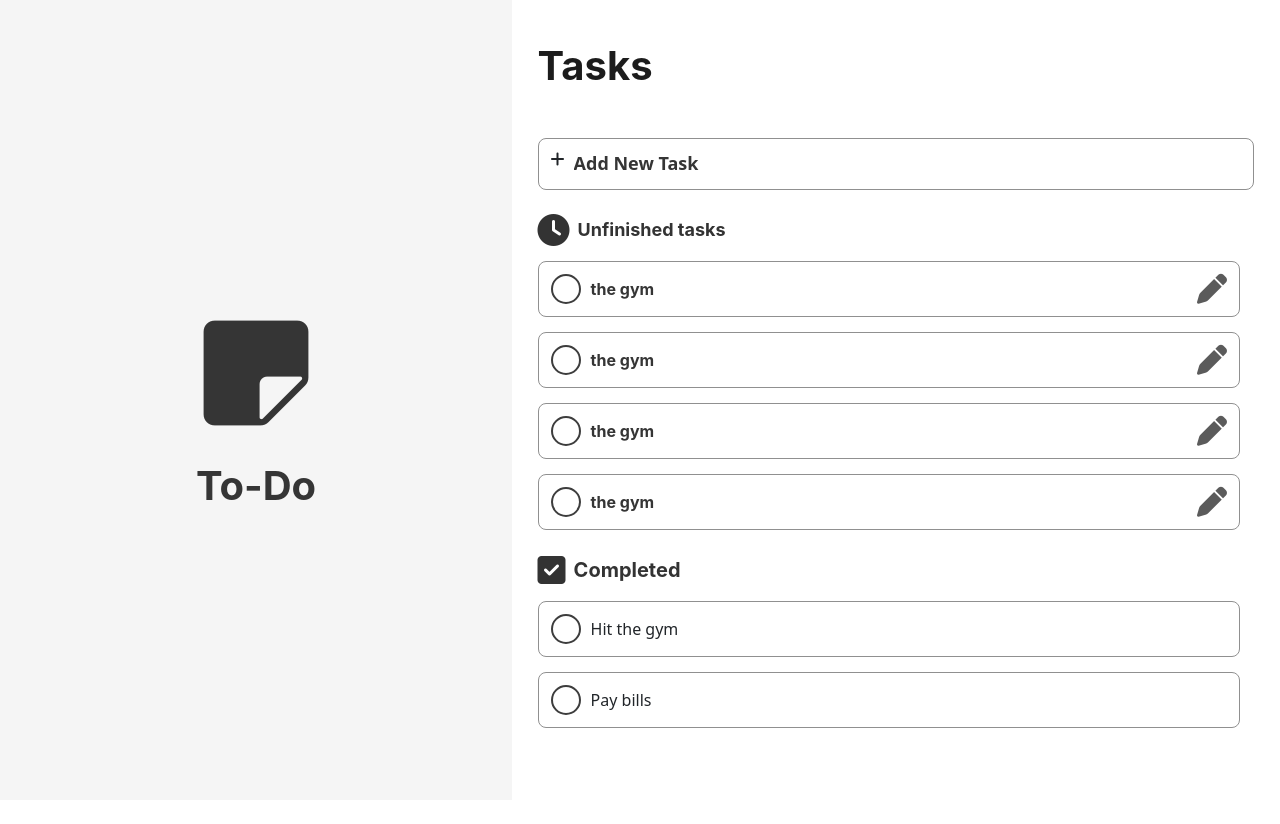
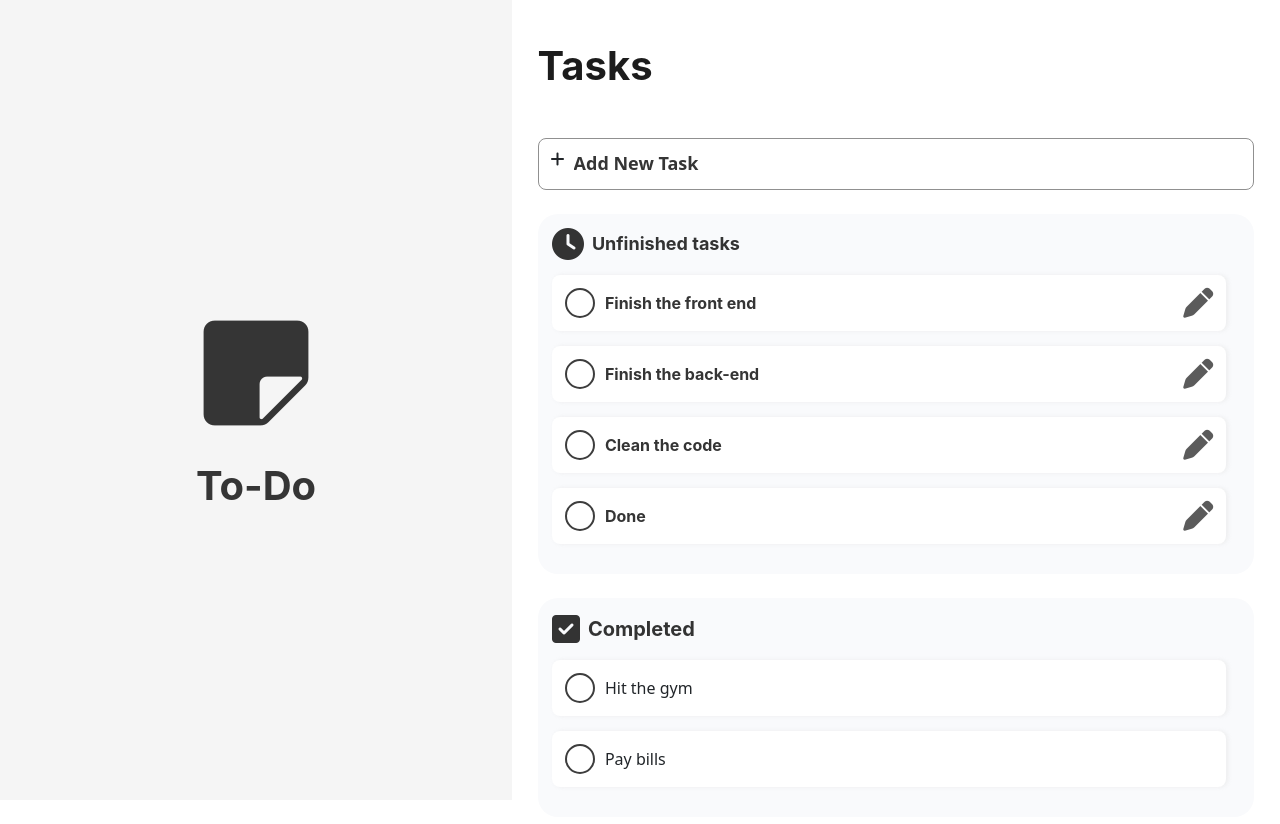
Before and after one commit to c-ent/To-Do-List, a plain HTML site: page index.html in a window 1280 px wide. Before the commit the page ends 800 px from the top, so only its background shows below. Drawn offline with nearby package versions, Linux system fonts and the light colour scheme.

Commit message:
change the style gain

```diff
--- a/index.html
+++ b/index.html
@@ -25,9 +25,9 @@
         <input class="addinput"type="text" placeholder="Add New Task">
       </div>
 
-      <div>
+      <div class="unfinisheddiv mt-4">
 
-        <div class="d-flex align-items-center mt-4 mb-2">
+        <div class="d-flex align-items-center mb-2">
           <i class="fa-solid fa-clock fa-2x"></i>
           <p class=" ms-2 unfinishedtxt">Unfinished tasks</p>
         </div>
@@ -35,25 +35,25 @@
         <ul id="myUL">
             <li>
               <input class="chckbox"type="checkbox">
-              <span class="tasktxt">the gym</span>
+              <span class="tasktxt">Finish the front end</span>
               <i class="fa-solid fa-pen"></i>
             </li>
 
             <li>
               <input class="chckbox"type="checkbox">
-              <span class="tasktxt">the gym</span>
+              <span class="tasktxt">Finish the back-end</span>
               <i class="fa-solid fa-pen"></i>
             </li>
 
             <li>
               <input class="chckbox"type="checkbox">
-              <span class="tasktxt">the gym</span>
+              <span class="tasktxt">Clean the code</span>
               <i class="fa-solid fa-pen"></i>
             </li>
 
             <li>
               <input class="chckbox"type="checkbox">
-              <span class="tasktxt">the gym</span>
+              <span class="tasktxt">Done</span>
               <i class="fa-solid fa-pen"></i>
             </li>
 
@@ -65,9 +65,9 @@
       </div>
 
 
-      <div>
+      <div class="completeddiv mt-4">
 
-        <div class="d-flex align-items-center mt-4 mb-2">
+        <div class="d-flex align-items-center mb-2">
           <i class="fa-solid fa-square-check fa-2x"></i>
           <p class="fs-5 ms-2 unfinishedtxt">Completed</p>
         </div>
--- a/style.css
+++ b/style.css
@@ -53,6 +53,7 @@ p{
     width: 60%;
 
 }
+
 .add{
     border-style: solid;
     border-width: 0.5px;
@@ -70,7 +71,11 @@ p{
     margin-left: 7px;
 }
 
-
+.unfinisheddiv,.completeddiv{
+    background-color: #F9FAFC;
+    padding: 2%;
+    border-radius: 20px;
+}
 input[type="checkbox"] {
     -webkit-appearance: none; /* Remove default appearance */
     -moz-appearance: none;
@@ -105,9 +110,11 @@ ul{
 li{
     list-style-type: none;
     border-style: solid;
-    border-width: 0.5px;
+    border-width: 0.25px;
     border-radius: 8px;
-    border-color: #909090;
+    border-color: #90909000;
+    background-color: white;
+    box-shadow: 2px 0px 4px rgba(219, 219, 219, 0.4);
 
     padding: 12px;
     margin-top: 15px;
```
